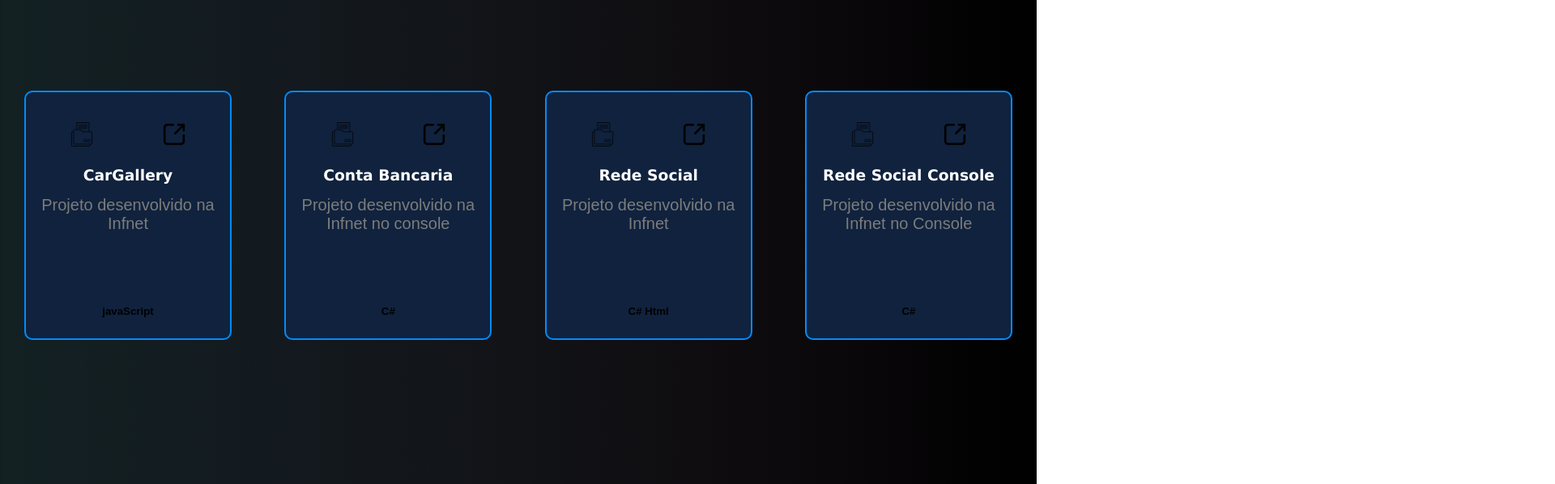
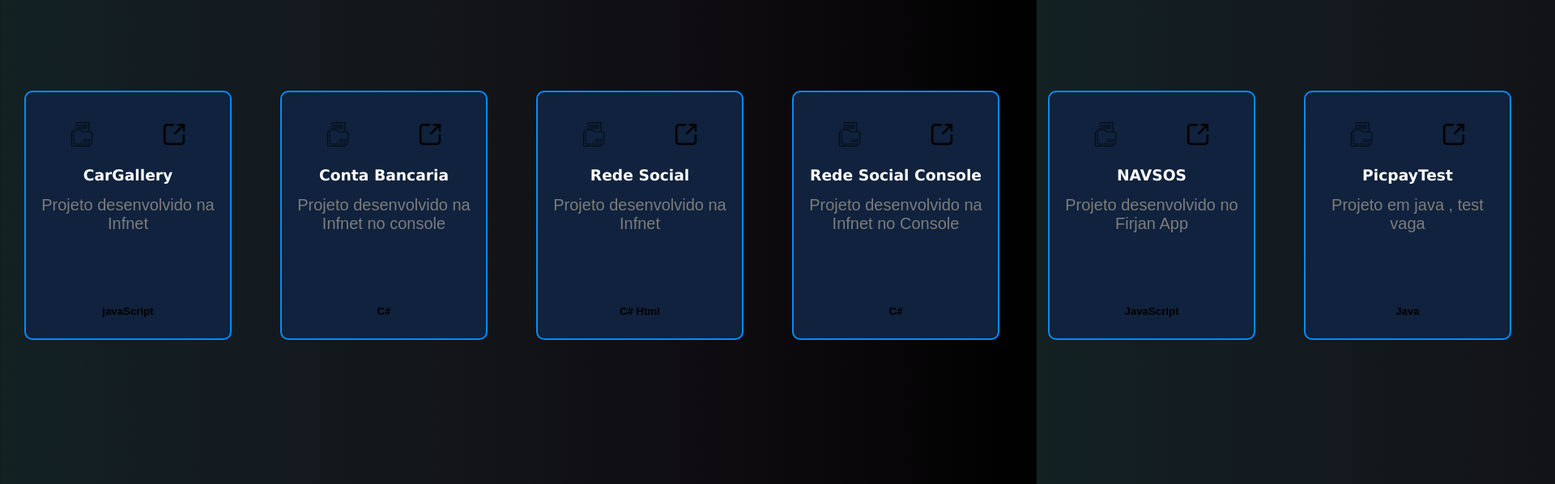
Before and after one commit to LucasGAraujo/Portifolio-em-react, a React (Create React App) app: page / in a window 1280 px wide. Shown: the part 4178-4776 px from the top of the page at 81% size, 1920 px wide, since content can reach past the window. Built offline with nearby package versions, Linux system fonts and the light colour scheme; no server answers; a web font is replaced by a local one.

Commit message:
Update Repository.js

```diff
--- a/src/components/Repository.js
+++ b/src/components/Repository.js
@@ -10,6 +10,13 @@ function Repository(){
         <CardRepository link={'https://github.com/LucasGAraujo/ContaBancariaC'} nome={'Conta Bancaria'} sobre={'Projeto desenvolvido na Infnet no console'} lingua={'C#'}/>
         <CardRepository link={'https://github.com/LucasGAraujo/RedSocialCompleto'} nome={'Rede Social'} sobre={'Projeto desenvolvido na Infnet'} lingua={'C# Html'}/>
         <CardRepository link={'https://github.com/LucasGAraujo/RedeSocialConsole'} nome={'Rede Social Console'} sobre={'Projeto desenvolvido na Infnet no Console'} lingua={'C#'}/>
+                <CardRepository link={'https://github.com/LucasGAraujo/Projeto-Final-Firjan'} nome={'NAVSOS'} sobre={'Projeto desenvolvido no Firjan App'} lingua={'JavaScript'}/>
+                <CardRepository link={'https://github.com/LucasGAraujo/picpayTest'} nome={'PicpayTest'} sobre={'Projeto em java , test vaga'} lingua={'Java'}/>
+                        <CardRepository link={'https://github.com/LucasGAraujo/SpringBoot_Basquete'} nome={'Spring boot basquete'} sobre={'Projeto em java , test vaga'} lingua={'Java'}/>
+                                <CardRepository link={'https://github.com/LucasGAraujo/MediavelBattle'} nome={'RPG JAVA'} sobre={'Projeto em java , rpg java'} lingua={'Java'}/>
+               <CardRepository link={'https://github.com/LucasGAraujo/Api_Rick-and-Morty'} nome={'Api Rick and Morty JAVA'} sobre={'Projeto em java , api java'} lingua={'Java'}/>
+                       <CardRepository link={'https://github.com/LucasGAraujo/CrudComDb_emJava'} nome={'Crud com banco de dados'} sobre={'Projeto em java , Crud com Db java'} lingua={'Java'}/>
+                               <CardRepository link={'https://github.com/LucasGAraujo/PETCURY'} nome={'PETCURY'} sobre={'Projeto em java , VETERINARIO'} lingua={'Java'}/>
         </div>
 
     </>
```
